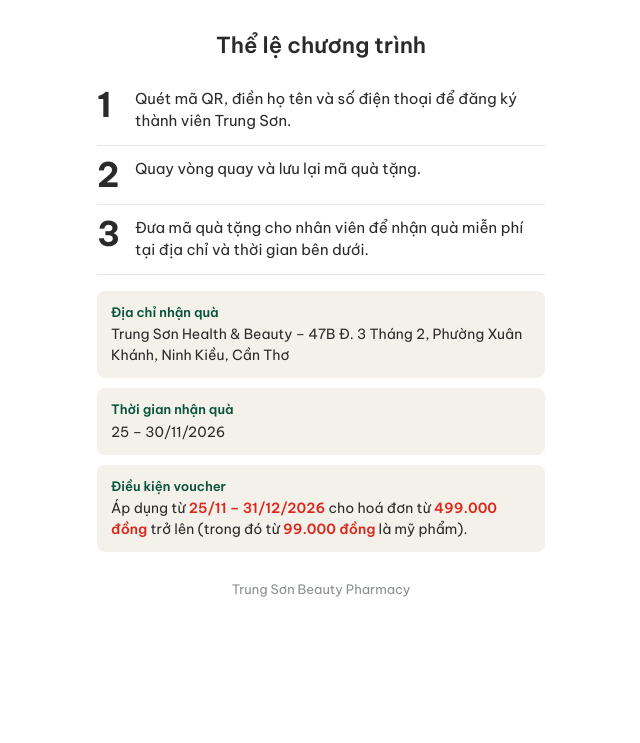
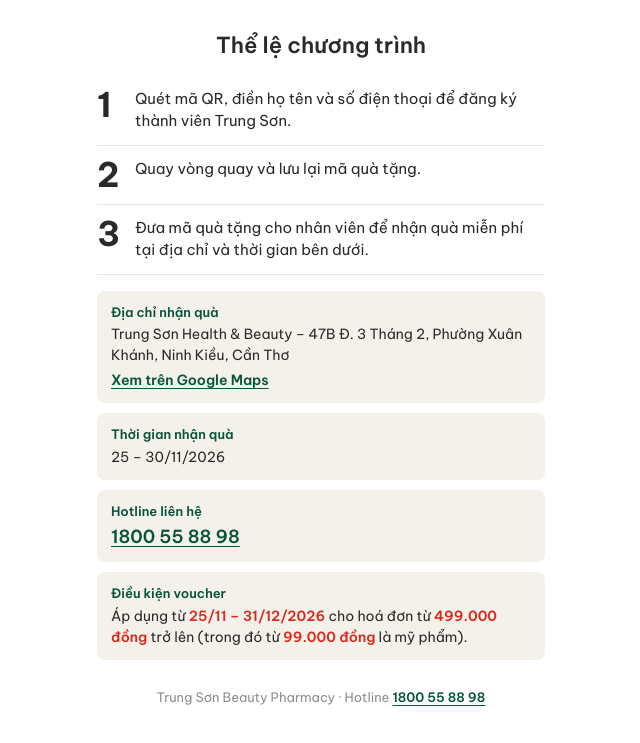
Before and after one commit to lhthuan/lhthuan.github.io, a plain HTML site: page ts50/index.html in a window 1280 px wide. Shown: the part 1404-2147 px from the top of the page, without its empty margins (319-959 px from the left). Before the commit the page ends 2040 px from the top, so only its background shows below. Drawn offline with Linux system fonts and the light colour scheme.

Commit message:
TS50 lucky wheel: add Google Maps link and hotline 1800 55 88 98
Co-Authored-By: Claude Fable 5.2 <noreply@anthropic.com>
Claude-Session: https://claude.ai/code/session_01V75qLunNEgK7hwjCi2nsAx

```diff
--- a/ts50/index.html
+++ b/ts50/index.html
@@ -65,6 +65,9 @@
   .tile{background:var(--cream);border-radius:8px;padding:12px 14px;font-size:14px}
   .tile b{display:block;font-size:13px;font-weight:600;color:var(--green);margin-bottom:2px}
   .tile strong{color:var(--red);font-weight:600}
+  .a{color:var(--green);font-weight:600;text-decoration:underline;text-underline-offset:3px}
+  .tile .a{display:block;margin-top:4px}
+  .tile .a.tel{font-size:18px;margin-top:0}
   footer{margin-top:28px;text-align:center;font-size:13px;color:var(--grey)}
 
   .modal{position:fixed;inset:0;background:rgba(20,30,25,.6);display:none;align-items:center;justify-content:center;z-index:10;padding:16px}
@@ -131,12 +134,14 @@
       <li>Đưa mã quà tặng cho nhân viên để nhận quà miễn phí tại địa chỉ và thời gian bên dưới.</li>
     </ol>
     <div class="info">
-      <div class="tile"><b>Địa chỉ nhận quà</b>Trung Sơn Health &amp; Beauty – 47B Đ. 3 Tháng 2, Phường Xuân Khánh, Ninh Kiều, Cần Thơ</div>
+      <div class="tile"><b>Địa chỉ nhận quà</b>Trung Sơn Health &amp; Beauty – 47B Đ. 3 Tháng 2, Phường Xuân Khánh, Ninh Kiều, Cần Thơ
+        <a class="a" href="https://maps.app.goo.gl/rvAMbxTTvvsf4JFG6" target="_blank" rel="noopener">Xem trên Google Maps</a></div>
       <div class="tile"><b>Thời gian nhận quà</b>25 – 30/11/2026</div>
+      <div class="tile"><b>Hotline liên hệ</b><a class="a tel" href="tel:1800558898">1800 55 88 98</a></div>
       <div class="tile"><b>Điều kiện voucher</b>Áp dụng từ <strong>25/11 – 31/12/2026</strong> cho hoá đơn từ <strong>499.000 đồng</strong> trở lên (trong đó từ <strong>99.000 đồng</strong> là mỹ phẩm).</div>
     </div>
   </section>
-  <footer>Trung Sơn Beauty Pharmacy</footer>
+  <footer>Trung Sơn Beauty Pharmacy · Hotline <a class="a" href="tel:1800558898">1800 55 88 98</a></footer>
 </div>
 
 <div class="modal" id="modal">
@@ -148,7 +153,8 @@
     <p class="code-l">Mã quà tặng</p>
     <div class="code" id="mCode"></div>
     <div class="invite">Mời bạn đến dự khai trương <b>Trung Sơn Health &amp; Beauty</b> ngày <b>25/11/2026</b> để nhận quà.<br>
-      Địa chỉ: 47B Đ. 3 Tháng 2, P. Xuân Khánh, Ninh Kiều, Cần Thơ<br>Nhận quà: <b>25 – 30/11/2026</b></div>
+      Địa chỉ: 47B Đ. 3 Tháng 2, P. Xuân Khánh, Ninh Kiều, Cần Thơ · <a class="a" href="https://maps.app.goo.gl/rvAMbxTTvvsf4JFG6" target="_blank" rel="noopener">Xem bản đồ</a><br>
+      Nhận quà: <b>25 – 30/11/2026</b><br>Hotline: <a class="a" href="tel:1800558898">1800 55 88 98</a></div>
     <p class="vc" id="mVc">Voucher áp dụng 25/11 – 31/12/2026 cho hoá đơn từ 499.000đ (trong đó từ 99.000đ là mỹ phẩm).</p>
     <p class="small" id="mInfo"></p>
     <p class="small">Chụp màn hình lưu mã quà tặng và đưa cho nhân viên khi đến nhận quà.</p>
```
